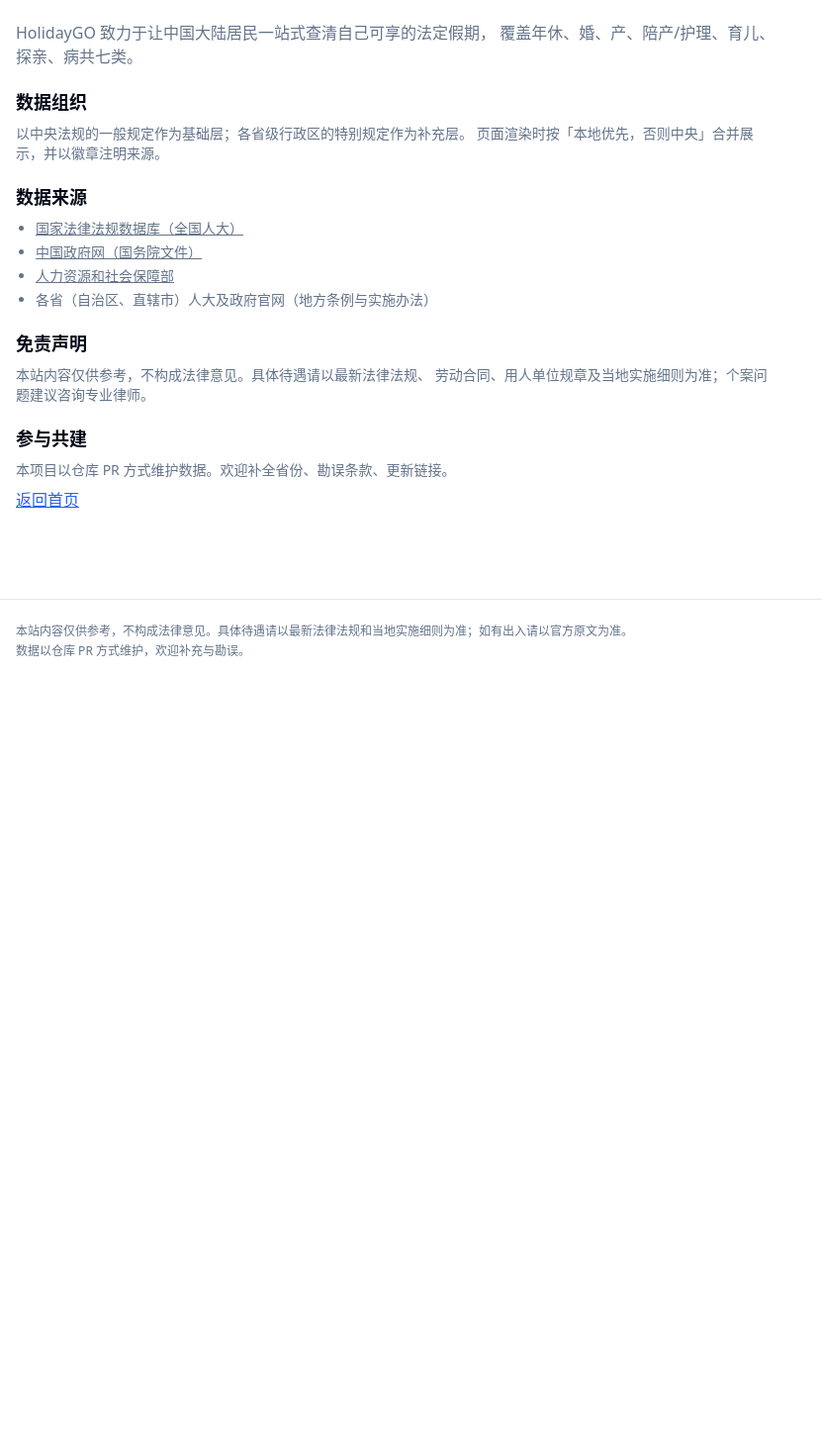
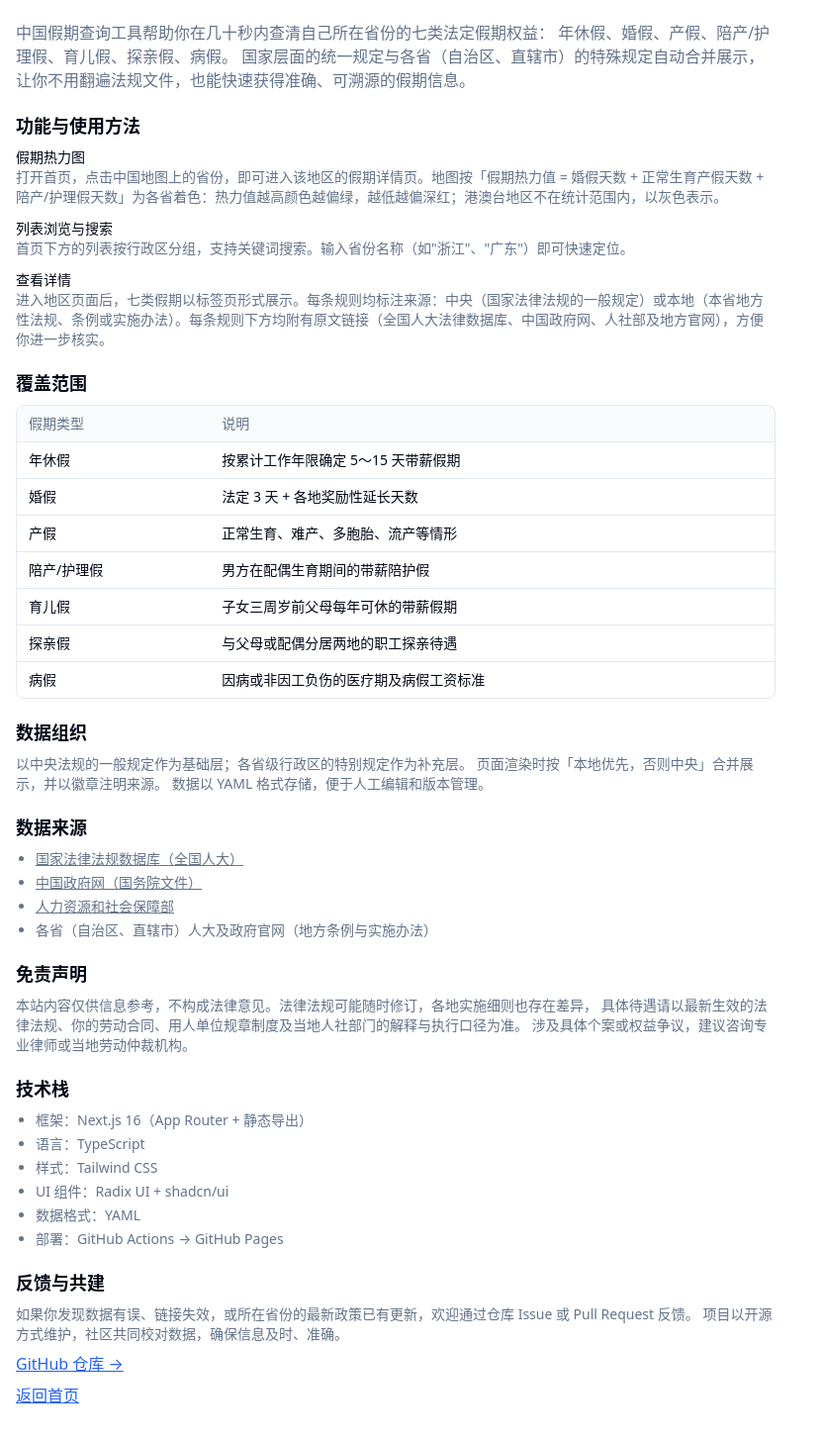
Before and after one commit to masonblog/HolidayGO-CN, a Next.js app: page /about in a window 1280 px wide. Shown: the part 132-1590 px from the top of the page at 99% size, without its empty margins (0-831 px from the left). Before the commit the page ends 822 px from the top, so only its background shows below. Built offline with nearby package versions, Linux system fonts and the light colour scheme.

Commit message:
docs: update about page with latest README content and add GitHub repo link

```diff
--- a/app/about/page.tsx
+++ b/app/about/page.tsx
@@ -7,15 +7,59 @@
     <article className="prose prose-sm dark:prose-invert max-w-3xl space-y-5">
       <h1 className="text-2xl font-bold tracking-tight md:text-3xl">关于本站</h1>
       <p className="text-muted-foreground">
-        HolidayGO 致力于让中国大陆居民一站式查清自己可享的法定假期，
-        覆盖年休、婚、产、陪产/护理、育儿、探亲、病共七类。
+        中国假期查询工具帮助你在几十秒内查清自己所在省份的七类法定假期权益：
+        年休假、婚假、产假、陪产/护理假、育儿假、探亲假、病假。
+        国家层面的统一规定与各省（自治区、直辖市）的特殊规定自动合并展示，
+        让你不用翻遍法规文件，也能快速获得准确、可溯源的假期信息。
       </p>
+
+      <section className="space-y-2">
+        <h2 className="text-lg font-semibold">功能与使用方法</h2>
+        <div className="text-sm text-muted-foreground space-y-3">
+          <div>
+            <h3 className="font-medium text-foreground">假期热力图</h3>
+            <p>打开首页，点击中国地图上的省份，即可进入该地区的假期详情页。地图按「假期热力值 = 婚假天数 + 正常生育产假天数 + 陪产/护理假天数」为各省着色：热力值越高颜色越偏绿，越低越偏深红；港澳台地区不在统计范围内，以灰色表示。</p>
+          </div>
+          <div>
+            <h3 className="font-medium text-foreground">列表浏览与搜索</h3>
+            <p>首页下方的列表按行政区分组，支持关键词搜索。输入省份名称（如"浙江"、"广东"）即可快速定位。</p>
+          </div>
+          <div>
+            <h3 className="font-medium text-foreground">查看详情</h3>
+            <p>进入地区页面后，七类假期以标签页形式展示。每条规则均标注来源：中央（国家法律法规的一般规定）或本地（本省地方性法规、条例或实施办法）。每条规则下方均附有原文链接（全国人大法律数据库、中国政府网、人社部及地方官网），方便你进一步核实。</p>
+          </div>
+        </div>
+      </section>
+
+      <section className="space-y-2">
+        <h2 className="text-lg font-semibold">覆盖范围</h2>
+        <div className="rounded-md border">
+          <table className="w-full text-sm">
+            <thead className="bg-muted/50 text-muted-foreground">
+              <tr>
+                <th className="px-3 py-2 text-left font-medium">假期类型</th>
+                <th className="px-3 py-2 text-left font-medium">说明</th>
+              </tr>
+            </thead>
+            <tbody>
+              <tr className="border-t"><td className="px-3 py-2 font-medium">年休假</td><td className="px-3 py-2">按累计工作年限确定 5～15 天带薪假期</td></tr>
+              <tr className="border-t"><td className="px-3 py-2 font-medium">婚假</td><td className="px-3 py-2">法定 3 天 + 各地奖励性延长天数</td></tr>
+              <tr className="border-t"><td className="px-3 py-2 font-medium">产假</td><td className="px-3 py-2">正常生育、难产、多胞胎、流产等情形</td></tr>
+              <tr className="border-t"><td className="px-3 py-2 font-medium">陪产/护理假</td><td className="px-3 py-2">男方在配偶生育期间的带薪陪护假</td></tr>
+              <tr className="border-t"><td className="px-3 py-2 font-medium">育儿假</td><td className="px-3 py-2">子女三周岁前父母每年可休的带薪假期</td></tr>
+              <tr className="border-t"><td className="px-3 py-2 font-medium">探亲假</td><td className="px-3 py-2">与父母或配偶分居两地的职工探亲待遇</td></tr>
+              <tr className="border-t"><td className="px-3 py-2 font-medium">病假</td><td className="px-3 py-2">因病或非因工负伤的医疗期及病假工资标准</td></tr>
+            </tbody>
+          </table>
+        </div>
+      </section>
 
       <section className="space-y-2">
         <h2 className="text-lg font-semibold">数据组织</h2>
         <p className="text-sm text-muted-foreground">
           以中央法规的一般规定作为基础层；各省级行政区的特别规定作为补充层。
           页面渲染时按「本地优先，否则中央」合并展示，并以徽章注明来源。
+          数据以 YAML 格式存储，便于人工编辑和版本管理。
         </p>
       </section>
 
@@ -59,15 +103,39 @@
       <section className="space-y-2">
         <h2 className="text-lg font-semibold">免责声明</h2>
         <p className="text-sm text-muted-foreground">
-          本站内容仅供参考，不构成法律意见。具体待遇请以最新法律法规、
-          劳动合同、用人单位规章及当地实施细则为准；个案问题建议咨询专业律师。
+          本站内容仅供信息参考，不构成法律意见。法律法规可能随时修订，各地实施细则也存在差异，
+          具体待遇请以最新生效的法律法规、你的劳动合同、用人单位规章制度及当地人社部门的解释与执行口径为准。
+          涉及具体个案或权益争议，建议咨询专业律师或当地劳动仲裁机构。
         </p>
       </section>
 
       <section className="space-y-2">
-        <h2 className="text-lg font-semibold">参与共建</h2>
+        <h2 className="text-lg font-semibold">技术栈</h2>
+        <ul className="text-sm text-muted-foreground list-disc pl-5 space-y-1">
+          <li>框架：Next.js 16（App Router + 静态导出）</li>
+          <li>语言：TypeScript</li>
+          <li>样式：Tailwind CSS</li>
+          <li>UI 组件：Radix UI + shadcn/ui</li>
+          <li>数据格式：YAML</li>
+          <li>部署：GitHub Actions → GitHub Pages</li>
+        </ul>
+      </section>
+
+      <section className="space-y-2">
+        <h2 className="text-lg font-semibold">反馈与共建</h2>
         <p className="text-sm text-muted-foreground">
-          本项目以仓库 PR 方式维护数据。欢迎补全省份、勘误条款、更新链接。
+          如果你发现数据有误、链接失效，或所在省份的最新政策已有更新，欢迎通过仓库 Issue 或 Pull Request 反馈。
+          项目以开源方式维护，社区共同校对数据，确保信息及时、准确。
+        </p>
+        <p>
+          <a
+            className="text-primary underline"
+            href="https://github.com/masonblog/HolidayGO-CN"
+            target="_blank"
+            rel="noopener noreferrer"
+          >
+            GitHub 仓库 →
+          </a>
         </p>
         <p>
           <Link href="/" className="text-primary underline">
```
